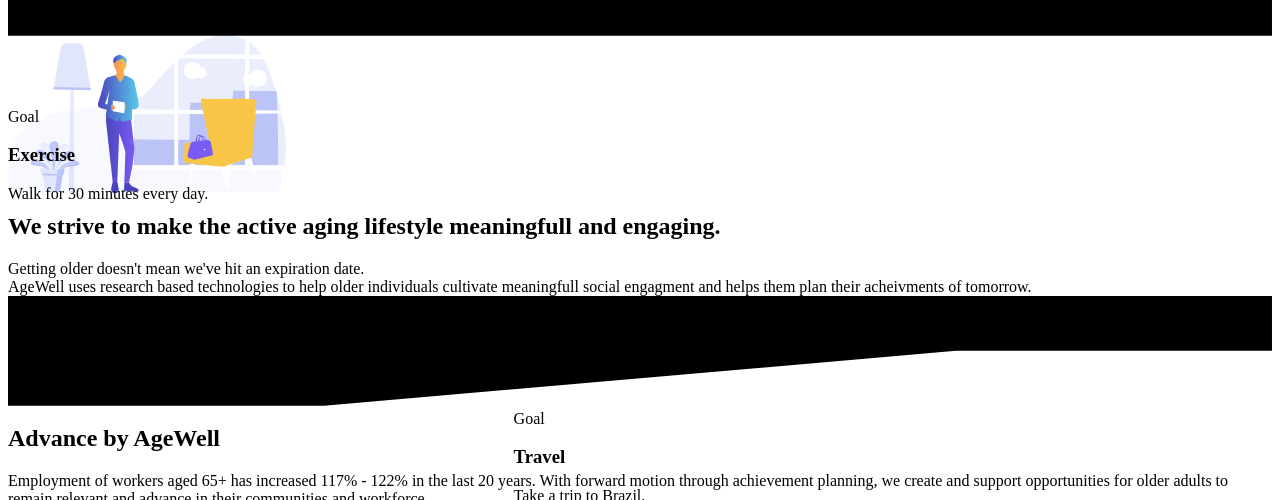
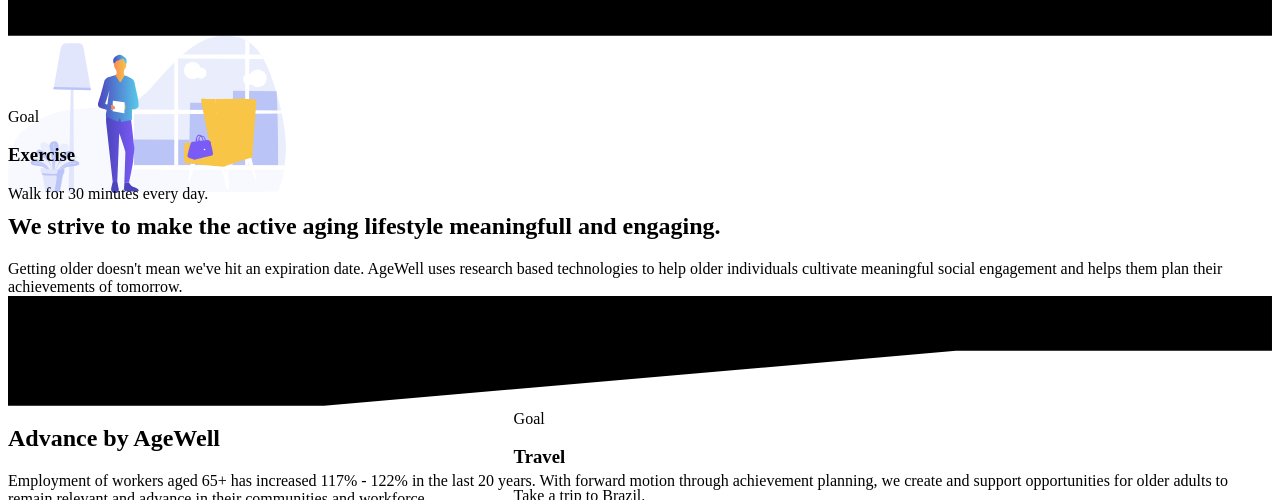
Before and after one commit to Carmel-by-the-River-Rv-Park/website, a Jekyll site: the page built from index.html, in a window 1280 px wide and 900 px high, scrolled down 677 px, cut to the strip 0-500 px from the top of the window. Built offline with Jekyll 4.4.1, drawn with Linux system fonts in a browser that asks for light colours.

Commit message:
spelling fixes

```diff
--- a/index.html
+++ b/index.html
@@ -41,8 +41,8 @@
             We strive to make the active aging lifestyle meaningfull and engaging.
             </h2>
             <div class="text-gray-400 text-xl leading-8">
-                Getting older doesn't mean we've hit an expiration date.<br>
-                AgeWell uses research based technologies to help older individuals cultivate meaningfull social engagment and helps them plan their acheivments of tomorrow.
+                Getting older doesn't mean we've hit an expiration date.
+                AgeWell uses research based technologies to help older individuals cultivate meaningful social engagement and helps them plan their achievements of tomorrow.
             </div>
         </div>
     </div>
```
